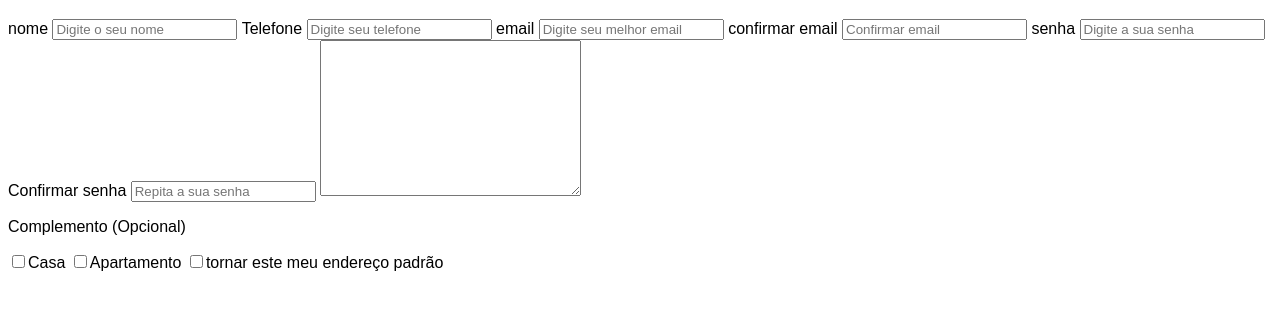
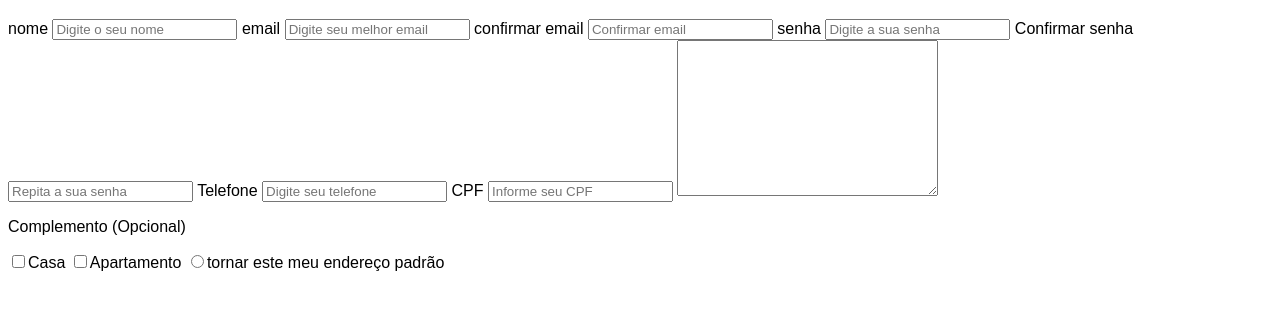
Before and after one commit to LucasMagalhaesDev/Formul-rio-Cadastro, a plain HTML site: page index.html in a window 1280 px wide. Shown: the part 61-370 px from the top of the page. Drawn offline with Linux system fonts and the light colour scheme.

Commit message:
terceiro Commit

```diff
--- a/index.html
+++ b/index.html
@@ -12,8 +12,6 @@
         <form class="form-action" method="post">
             <label>nome</label>
             <input type="text" placeholder="Digite o seu nome">
-            <label>Telefone</label>
-            <input type="tel" placeholder="Digite seu telefone">
             <label>email </label>
             <input type="email" placeholder="Digite seu melhor email">
             <label>confirmar email</label>
@@ -22,11 +20,15 @@
             <input type="password" placeholder="Digite a sua senha">
             <label>Confirmar senha</label>
             <input type="password" placeholder="Repita a sua senha">
+            <label>Telefone</label>
+            <input type="tel" placeholder="Digite seu telefone">
+            <label> CPF</label>
+            <input type="number" placeholder="Informe seu CPF">
             <label for=""><textarea name="" id="" cols="30" rows="10"></textarea></label>
             <p class="pagrafo-1">Complemento (Opcional)</p>
             <label><input type="checkbox">Casa</label>
             <label><input type="checkbox">Apartamento</label>
-            <label><input type="checkbox">tornar este meu endereço padrão</label>
+            <label><input type="radio">tornar este meu endereço padrão</label>
         </form>
     </div>
 </body>
```
